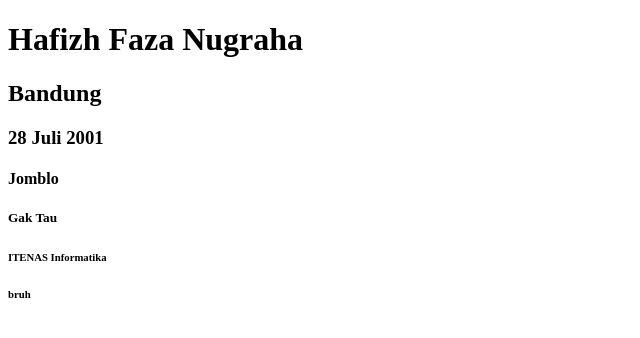
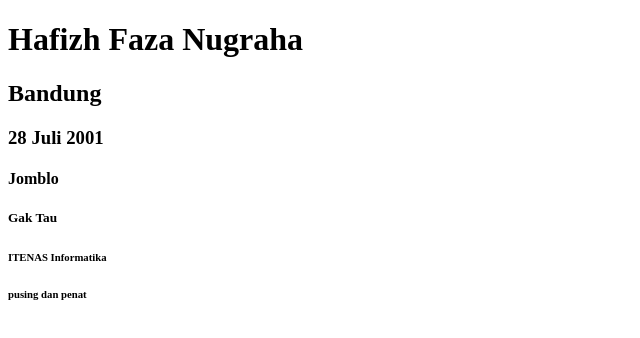
Before and after one commit to HafizhFaza/binar_git, a plain HTML site: page index.html in a window 1280 px wide. Shown: the full height of the page, 0-640 px from the left. Drawn offline with Linux system fonts and the light colour scheme.

Commit message:
update status diri

```diff
--- a/index.html
+++ b/index.html
@@ -13,6 +13,6 @@
     <h4>Jomblo</h4>
     <h5>Gak Tau</h5>
     <h6>ITENAS Informatika</h6>
-    <h6>bruh</h6>
+    <h6>pusing dan penat</h6>
 </body>
 </html>
```
